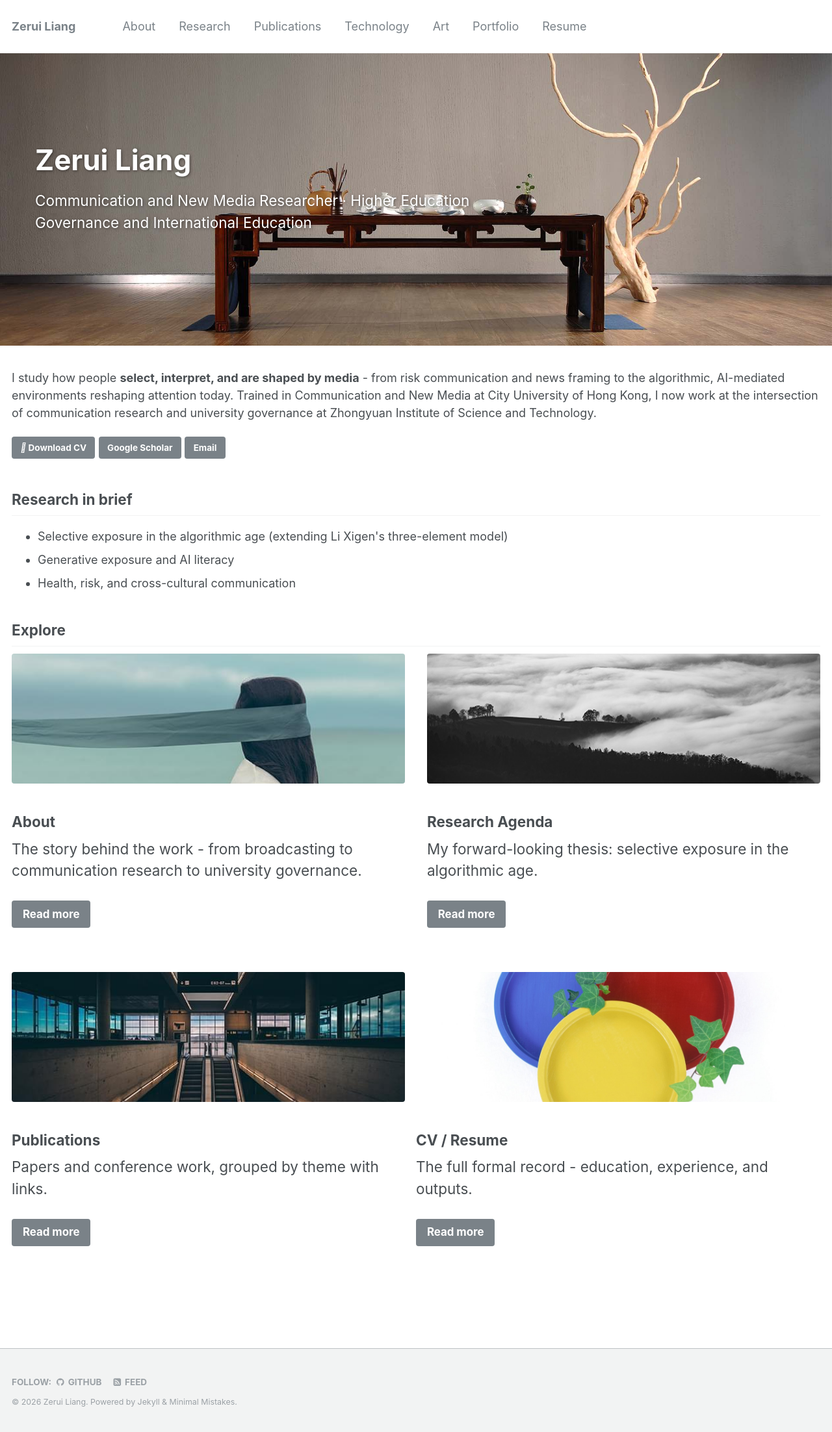
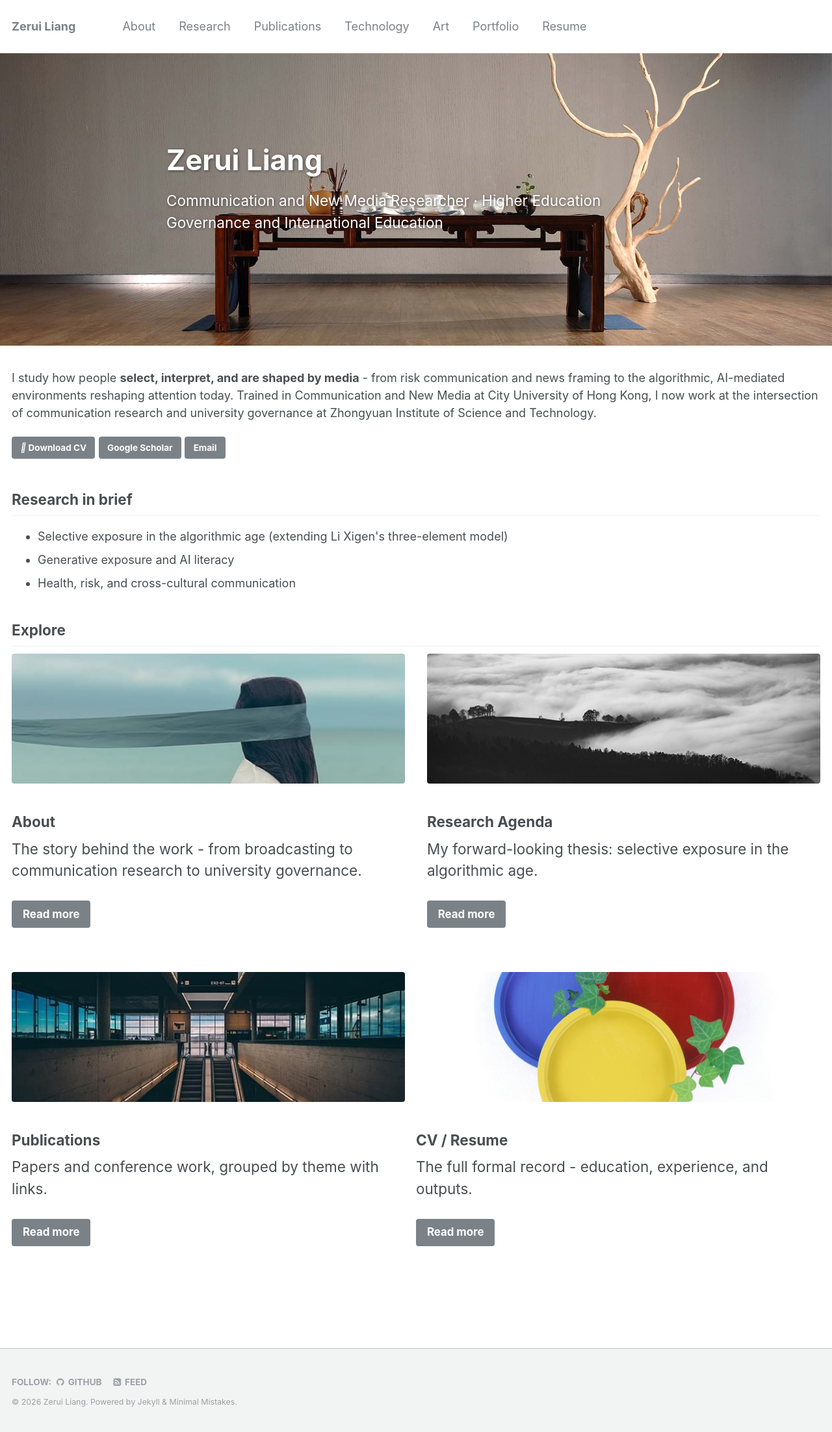
Before and after one commit to ArecRui/ArecRui.github.io, a Jekyll site: the page built from index.html, in a window 1280 px wide. Shown: the whole page at 65% size. Built offline with Jekyll 4.4.1, drawn with Linux system fonts in a browser that asks for light colours.

Commit message:
Auto upload index.html via WorkBuddy

```diff
--- a/index.html
+++ b/index.html
@@ -9,19 +9,12 @@
 ---
 
 <style>
-/* 首页大图：高度约原来的 3 倍，标题垂直居中、明显靠左（贴大图左侧+缩进，避开中间内容） */
+/* 首页大图：高度约原来的 3 倍，标题垂直居中；水平位置交给主题 .wrapper，
+   与下方正文统一对齐到同一左边缘 */
 .page__hero--overlay {
   min-height: clamp(320px, 50vh, 560px);
   display: flex;
   align-items: center;
-}
-/* hero 内容贴大图左侧、带左缩进，不随 1280px 内容容器居中 */
-.page__hero--overlay .wrapper {
-  max-width: 100% !important;
-  margin-left: 0 !important;
-  margin-right: 0 !important;
-  padding-left: 3em !important;
-  padding-right: 3em !important;
 }
 .page__hero--overlay .page__title,
 .page__hero--overlay .page__lead {
@@ -67,10 +60,6 @@
   .feature__wrapper .feature__item:nth-child(3n+3) {
     flex: 0 0 100% !important;
     max-width: 100% !important;
-  }
-  .page__hero--overlay .wrapper {
-    padding-left: 1.5em !important;
-    padding-right: 1.5em !important;
   }
 }
 </style>
```
